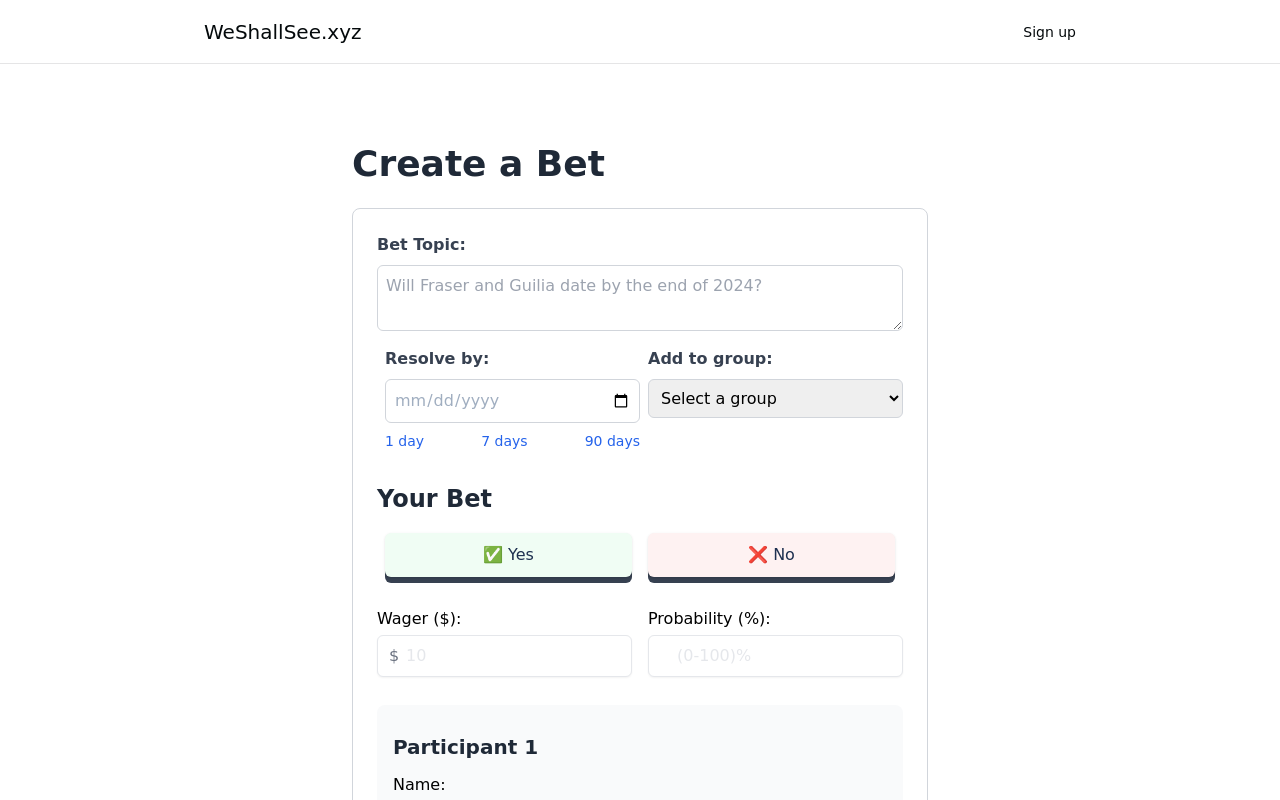
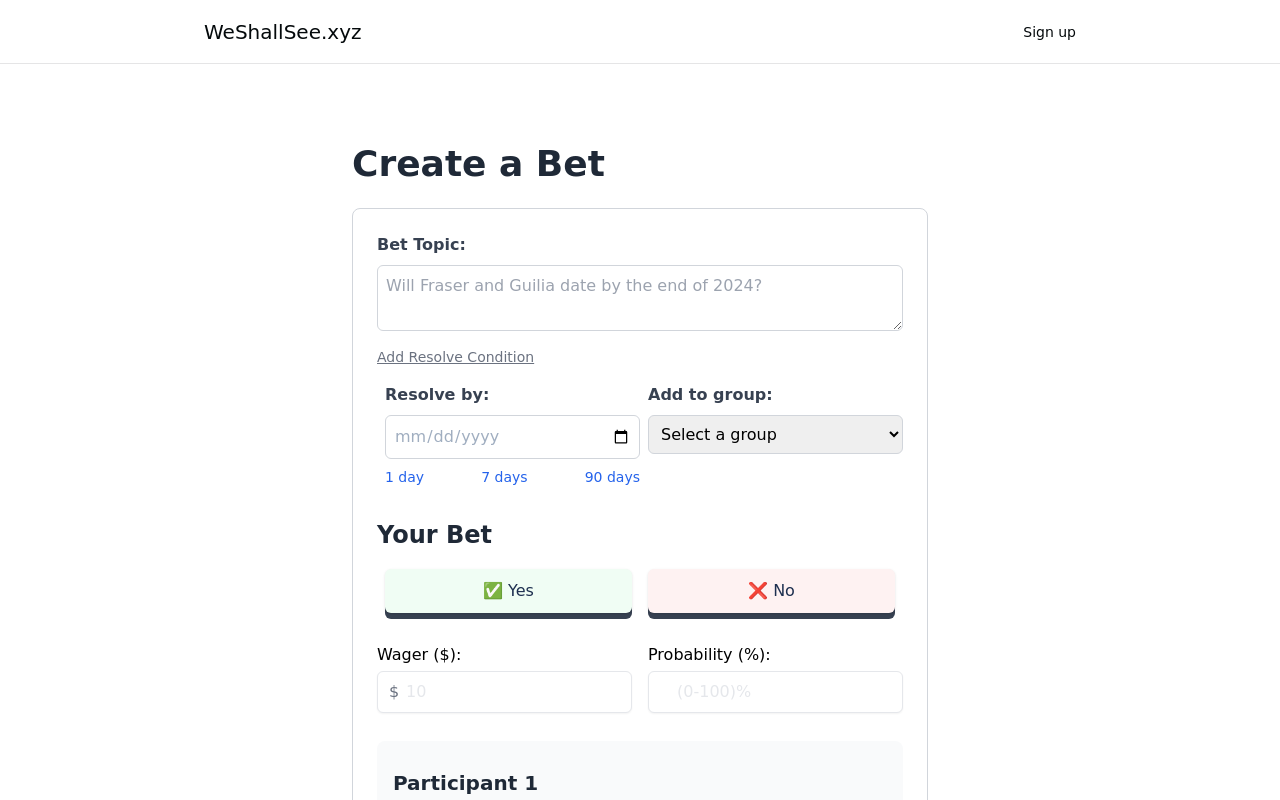
Before and after one commit to jingxiangmo/OpenBets, a Next.js app: page / in a window 1280 px wide. Shown: the top 800 px of the page. Built offline with nearby package versions, Linux system fonts and the light colour scheme; no server answers.

Commit message:
Resolve condition UI

```diff
--- a/components/BetForm.tsx
+++ b/components/BetForm.tsx
@@ -32,6 +32,7 @@ const BetForm = () => {
   const [probability, setProbability] = useState<number | "">(""); // Added state for probability
   const [participants, setParticipants] = useState<Participant[]>([{ name: "", selectedButton: null, wager: "", probability: "" }]);
   const [group, setGroup] = useState("");
+  const [showResolveCondition, setShowResolveCondition] = useState(false);
 
   const handleButtonClick = (button: string) => {
     setSelectedButton(button);
@@ -107,6 +108,27 @@ const BetForm = () => {
             rows={2}
             required
           />
+        </div>
+        <div className="mb-4">
+          <div
+            className="mt-2 text-sm text-gray-500 underline cursor-pointer"
+            onClick={() => setShowResolveCondition(!showResolveCondition)}
+          >
+            {showResolveCondition ? "Hide Resolve Condition" : "Add Resolve Condition"}
+          </div>
+          {showResolveCondition && (
+            <div className="mt-4">
+              <label className="block text-gray-700 font-bold mb-2">Resolve Condition (Optional):</label>
+              <textarea
+                value={resolveCondition}
+                onChange={(e) => setResolveCondition(e.target.value)}
+                className="mt-1 block w-full rounded-md border border-gray-300 p-2 text-black placeholder-gray-400 focus:border-blue-500 focus:ring focus:ring-blue-200 focus:ring-opacity-50"
+                placeholder="How will the bet be resolved?"
+                rows={2}
+                required
+              />
+            </div>
+          )}
         </div>
 
         <div className="flex">
```
Lines whose indentation alone changed are shown as unchanged.
